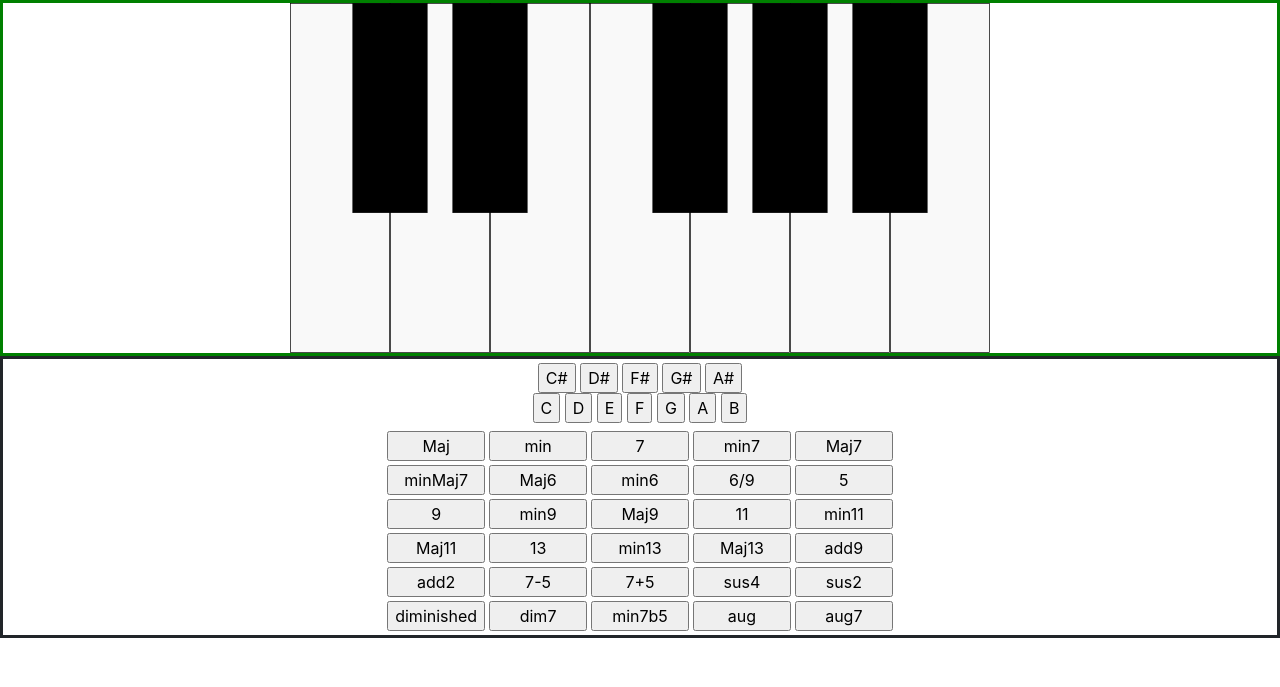
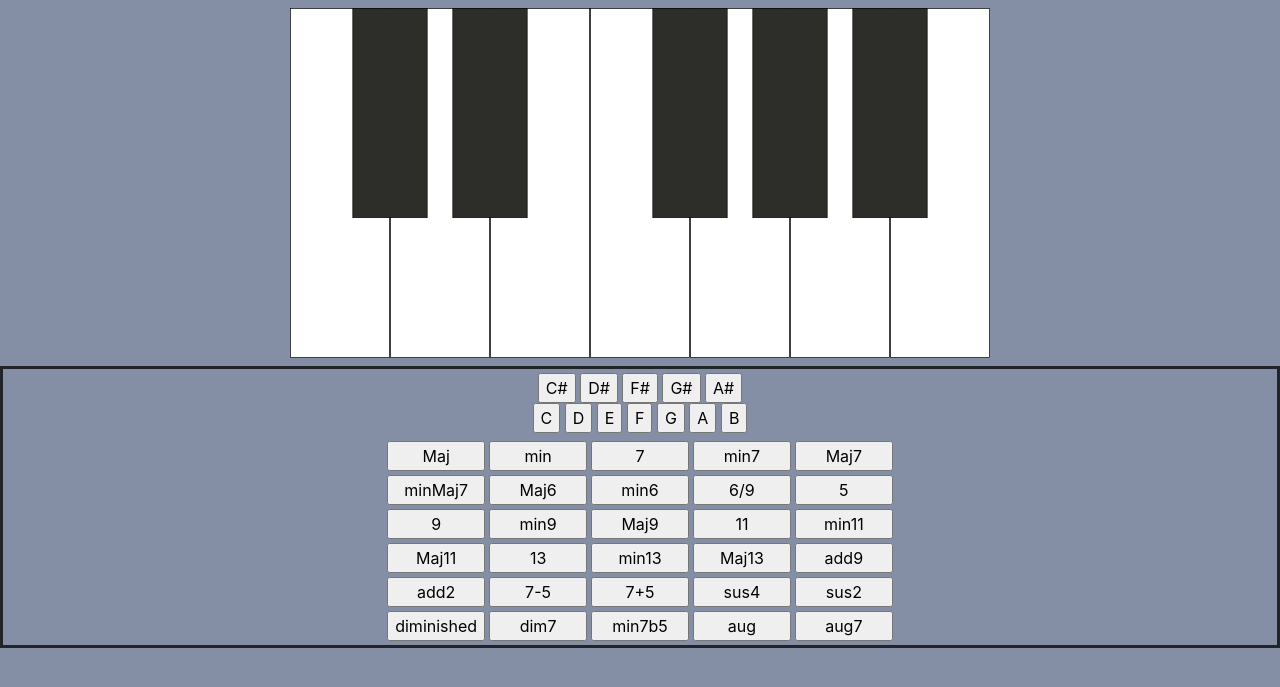
Before and after one commit to elokthewizard/cs50x-final, a Flask app: page / in a window 1280 px wide. Shown: the top 687 px of the page. Run offline with Flask 3, Linux system fonts and the light colour scheme.

Commit message:
init colors

```diff
--- a/static/style.css
+++ b/static/style.css
@@ -1,3 +1,7 @@
+body {
+    background-color: #848FA5;
+}
+
 #controls {
     border: solid;
     display: flex;
@@ -7,9 +11,25 @@
 }
 
 .graphic {
-    border: solid green;
+    padding: 0.5rem;
     display: flex;
     justify-content: center;
+}
+
+.svg-white-keys * {
+    fill: #E5DCC5;
+}
+
+.svg-black-keys * {
+    fill: #4C4C47;
+}
+
+.svg-white-keys *:hover {
+    filter: brightness(50%);
+}
+
+.svg-black-keys *:hover {
+    filter: brightness(150%);
 }
 
 #root-selection {
--- a/templates/index.html
+++ b/templates/index.html
@@ -43,51 +43,51 @@
                     inkscape:label="White Keys"
                     inkscape:groupmode="layer"
                     id="layer1"
-                    style="display:inline;fill:#f9f9f9">
+                    style="display:inline;fill:#FFFFFF">
                     <rect
-                        style="display:inline;fill:#f9f9f9;fill-opacity:1;stroke:#000000;stroke-width:0.703905;stroke-opacity:1"
+                        style="display:inline;fill:#FFFFFF;fill-opacity:1;stroke:#000000;stroke-width:0.703905;stroke-opacity:1"
                         id="C"
                         width="99.296097"
                         height="349.29608"
                         x="0.3519524"
                         y="0.35195231" />
                     <rect
-                        style="display:inline;fill:#f9f9f9;fill-opacity:1;stroke:#000000;stroke-width:0.703905;stroke-opacity:1"
+                        style="display:inline;fill:#FFFFFF;fill-opacity:1;stroke:#000000;stroke-width:0.703905;stroke-opacity:1"
                         id="D"
                         width="99.296097"
                         height="349.29608"
                         x="100.35195"
                         y="0.35195231" />
                     <rect
-                        style="display:inline;fill:#f9f9f9;fill-opacity:1;stroke:#000000;stroke-width:0.703905;stroke-opacity:1"
+                        style="display:inline;fill:#FFFFFF;fill-opacity:1;stroke:#000000;stroke-width:0.703905;stroke-opacity:1"
                         id="E"
                         width="99.296097"
                         height="349.29608"
                         x="200.35196"
                         y="0.35195231" />
                     <rect
-                        style="display:inline;fill:#f9f9f9;fill-opacity:1;stroke:#000000;stroke-width:0.703905;stroke-opacity:1"
+                        style="display:inline;fill:#FFFFFF;fill-opacity:1;stroke:#000000;stroke-width:0.703905;stroke-opacity:1"
                         id="F"
                         width="99.296097"
                         height="349.29608"
                         x="300.35193"
                         y="0.35195231" />
                     <rect
-                        style="display:inline;fill:#f9f9f9;fill-opacity:1;stroke:#000000;stroke-width:0.703905;stroke-opacity:1"
+                        style="display:inline;fill:#FFFFFF;fill-opacity:1;stroke:#000000;stroke-width:0.703905;stroke-opacity:1"
                         id="G"
                         width="99.296097"
                         height="349.29608"
                         x="400.35193"
                         y="0.35195231" />
                     <rect
-                        style="display:inline;fill:#f9f9f9;fill-opacity:1;stroke:#000000;stroke-width:0.703905;stroke-opacity:1"
+                        style="display:inline;fill:#FFFFFF;fill-opacity:1;stroke:#000000;stroke-width:0.703905;stroke-opacity:1"
                         id="A"
                         width="99.296097"
                         height="349.29608"
                         x="500.35193"
                         y="0.35195231" />
                     <rect
-                        style="display:inline;fill:#f9f9f9;fill-opacity:1;stroke:#000000;stroke-width:0.703905;stroke-opacity:1"
+                        style="display:inline;fill:#FFFFFF;fill-opacity:1;stroke:#000000;stroke-width:0.703905;stroke-opacity:1"
                         id="B"
                         width="99.296097"
                         height="349.29608"
@@ -100,35 +100,35 @@
                     id="layer3"
                     inkscape:label="Black Keys">
                     <rect
-                        style="fill:#000000;fill-opacity:1;stroke:#000000;stroke-width:0.670113;stroke-opacity:1"
+                        style="fill:#2D2D2A ;fill-opacity:1;stroke:#000000;stroke-width:0.670113;stroke-opacity:1"
                         id="Csharp"
                         width="74.329887"
                         height="209.33037"
                         x="62.835056"
                         y="0.33505628" />
                     <rect
-                        style="fill:#000000;fill-opacity:1;stroke:#000000;stroke-width:0.670113;stroke-opacity:1"
+                        style="fill:#2D2D2A ;fill-opacity:1;stroke:#000000;stroke-width:0.670113;stroke-opacity:1"
                         id="Dsharp"
                         width="74.329887"
                         height="209.33037"
                         x="162.83508"
                         y="0.33505628" />
                     <rect
-                        style="fill:#000000;fill-opacity:1;stroke:#000000;stroke-width:0.670105;stroke-opacity:1"
+                        style="fill:#2D2D2A ;fill-opacity:1;stroke:#000000;stroke-width:0.670105;stroke-opacity:1"
                         id="Fsharp"
                         width="74.329895"
                         height="209.3299"
                         x="362.83508"
                         y="0.33505273" />
                     <rect
-                        style="fill:#000000;fill-opacity:1;stroke:#000000;stroke-width:0.670113;stroke-opacity:1"
+                        style="fill:#2D2D2A ;fill-opacity:1;stroke:#000000;stroke-width:0.670113;stroke-opacity:1"
                         id="Gsharp"
                         width="74.329887"
                         height="209.33037"
                         x="462.83508"
                         y="0.33505628" />
                     <rect
-                        style="fill:#000000;fill-opacity:1;stroke:#000000;stroke-width:0.670113;stroke-opacity:1"
+                        style="fill:#2D2D2A ;fill-opacity:1;stroke:#000000;stroke-width:0.670113;stroke-opacity:1"
                         id="Asharp"
                         width="74.329887"
                         height="209.33037"
```
